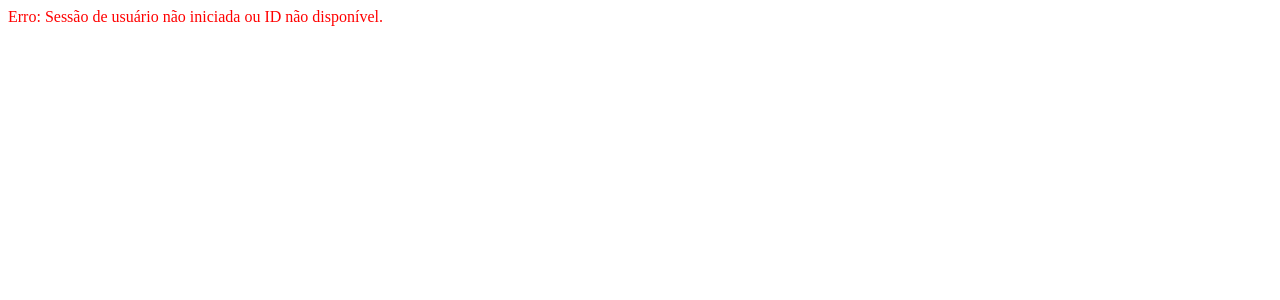
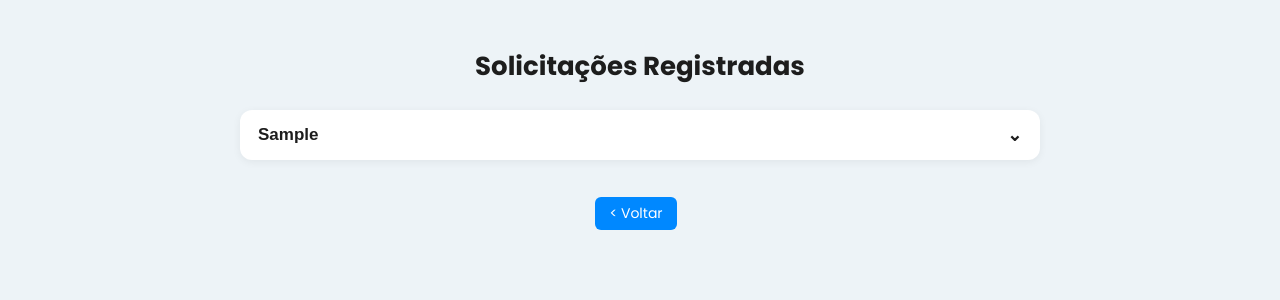
Before and after one commit to marcossrigel/Sistema_Acompanhamento, a PHP site: page /visualizar.php in a window 1280 px wide. Shown: the top 300 px of the page. Run offline with PHP 8.4, Linux system fonts and the light colour scheme; tables that the repository leaves empty or names only in its code hold one stand-in row (values such as "Sample post").

Commit message:
ainda tentando

```diff
--- a/visualizar.php
+++ b/visualizar.php
@@ -1,95 +1,224 @@
 <?php
+if (session_status() !== PHP_SESSION_ACTIVE) { session_start(); }
+require_once __DIR__ . '/config.php';
+$conn = $connLocal;
 
-if (session_status() !== PHP_SESSION_ACTIVE) { session_start(); }
+// Título fixo para esta página
+$nomeSetorPainel = "Solicitações Registradas";
 
-if (!isset($_SESSION['id_usuario'])) {
-    echo "<p style='color: red;'>Erro: Sessão de usuário não iniciada ou ID não disponível.</p>";
-    exit;
+// Consulta geral
+$sql = "SELECT id, demanda, sei, codigo, setor, responsavel,
+               data_solicitacao, data_liberacao, tempo_medio, tempo_real, data_registro
+        FROM solicitacoes
+        ORDER BY data_solicitacao DESC, id DESC";
+
+$res = $conn->query($sql);
+
+function show($v) {
+    return $v !== null && $v !== '' ? htmlspecialchars($v) : '—';
 }
-
-require_once __DIR__ . '/config.php';
-$conn->set_charset('utf8mb4');
-
-$idUsuario = $_SESSION['id_usuario'] ?? 0;
-
-$PRIMEIRO_SETOR = 'DAF - DIRETORIA DE ADMINISTRAÇÃO E FINANÇAS';
-
-$sql = "
-SELECT s.id, s.demanda, s.sei, s.codigo, s.setor, s.responsavel,
-       s.data_solicitacao, s.data_liberacao, s.tempo_medio, s.tempo_real, s.data_registro
-FROM solicitacoes s
-WHERE s.id_usuario = ?
-  AND s.setor_responsavel = ?
-  AND s.id = (
-        SELECT MIN(s2.id)
-        FROM solicitacoes s2
-        WHERE s2.id_usuario = s.id_usuario
-          AND s2.sei = s.sei
-          AND s2.codigo = s.codigo
-          AND s2.setor_responsavel = s.setor_responsavel
-  )
-ORDER BY s.data_solicitacao DESC, s.id DESC
-";
-
-$stmt = $conn->prepare($sql);
-$stmt->bind_param('is', $idUsuario, $PRIMEIRO_SETOR);
-$stmt->execute();
-$result = $stmt->get_result();
-
-function show($v) { return $v !== null && $v !== '' ? htmlspecialchars($v) : '—'; }
 ?>
 
 <!DOCTYPE html>
 <html lang="pt-BR">
 <head>
-<meta charset="UTF-8">
-<title>Solicitações</title>
-<meta name="viewport" content="width=device-width, initial-scale=1.0">
-<link rel="stylesheet" href="./assets/css/visualizar.css">
+  <meta charset="UTF-8">
+  <title><?= htmlspecialchars($nomeSetorPainel) ?></title>
+  <meta name="viewport" content="width=device-width, initial-scale=1.0">
+  <link href="https://fonts.googleapis.com/css2?family=Poppins:wght@400;600;700&display=swap" rel="stylesheet">
+  <style>
+    :root {
+      --bg: #edf3f7;
+      --card: #fff;
+      --text: #1d1d1d;
+      --muted: #6b7280;
+      --line: #e0e0e0;
+      --primary: #0a6be2;
+    }
+
+    body {
+      font-family: 'Poppins', sans-serif;
+      background: var(--bg);
+      margin: 0;
+      padding: 30px 15px;
+      color: var(--text);
+    }
+
+    .botao-minimalista {
+      background-color: #0058dbff;
+      color: white;
+      border: none;
+      padding: 6px 14px;
+      font-size: 14px;
+      border-radius: 6px;
+      cursor: pointer;
+      margin-right: 8px;
+      transition: background-color 0.2s ease;
+      font-family: 'Poppins', sans-serif;
+      text-decoration: none; /* <-- REMOVE O SUBLINHADO */
+      display: inline-block;
+    }
+    .botao-minimalista:hover {
+      background-color: #0b5ed7;
+    }
+
+    .botao-minimalista:focus {
+      outline: none;
+    }
+
+    .container {
+      max-width: 800px;
+      margin: 0 auto;
+    }
+
+    h1 {
+      text-align: center;
+      font-weight: 700;
+      font-size: 26px;
+      margin-bottom: 24px;
+      color: var(--text);
+    }
+
+    .accordion {
+      background-color: var(--card);
+      color: var(--text);
+      cursor: pointer;
+      padding: 14px 18px;
+      width: 100%;
+      border: none;
+      text-align: left;
+      font-size: 17px;
+      font-weight: 600;
+      border-radius: 12px;
+      margin-bottom: 12px;
+      box-shadow: 0 2px 8px rgba(0, 0, 0, 0.06);
+      display: flex;
+      justify-content: space-between;
+      align-items: center;
+      transition: background-color 0.2s ease;
+    }
+
+    .accordion.active {
+      background-color: #f0f4f9;
+    }
+
+    .seta {
+      font-size: 18px;
+      transition: transform 0.2s;
+    }
+
+    .accordion.active .seta {
+      transform: rotate(180deg);
+    }
+
+    .panel {
+      padding: 14px 20px;
+      display: none;
+      background-color: #fff;
+      border-radius: 0 0 12px 12px;
+      border-top: 1px solid var(--line);
+      box-shadow: inset 0 1px 2px rgba(0, 0, 0, 0.04);
+      margin-top: -10px;
+      margin-bottom: 18px;
+    }
+
+    .panel p {
+      margin: 6px 0;
+      font-size: 14px;
+      color: #333;
+      line-height: 1.4;
+    }
+
+    .panel span.rot {
+      color: var(--muted);
+      font-weight: 500;
+    }
+
+    .vazio {
+      text-align: center;
+      background: #fff;
+      padding: 20px;
+      border-radius: 10px;
+      color: var(--muted);
+      font-size: 16px;
+      border: 1px dashed var(--line);
+    }
+
+    @media (max-width: 600px) {
+      h1 {
+        font-size: 22px;
+      }
+      .accordion {
+        font-size: 15px;
+      }
+      .panel {
+        font-size: 13.5px;
+      }
+    }
+  </style>
 </head>
 <body>
 <div class="container">
-  <h1>Solicitações</h1>
+  <h1><?= htmlspecialchars($nomeSetorPainel) ?></h1>
 
-<?php if (!$result || $result->num_rows === 0): ?>
-  <div class="vazio">Nenhuma solicitação cadastrada.</div>
-<?php else: ?>
-  <div id="lista-solicitacoes">
-    <?php while ($row = $result->fetch_assoc()): ?>
+  <?php if (!$res || $res->num_rows === 0): ?>
+    <div class="vazio">Nenhuma solicitação cadastrada.</div>
+  <?php else: ?>
+    <div id="lista-solicitacoes">
+      <?php
+        $demandas_exibidas = []; // novo array de controle
+
+        while ($row = $res->fetch_assoc()):
+            $demanda = trim(mb_strtolower($row['demanda'])); // normaliza para evitar variações
+
+            if (in_array($demanda, $demandas_exibidas)) {
+                continue; // já exibido, pula
+            }
+
+            $demandas_exibidas[] = $demanda; // adiciona como exibido
+        ?>
+
         <div class="item">
-          <button class="accordion" data-id="<?php echo (int)$row['id']; ?>">
-            <span class="titulo"><?php echo show($row['demanda']); ?></span>
+          <button class="accordion" data-id="<?= (int)$row['id'] ?>">
+            <span class="titulo"><?= show($row['demanda']) ?></span>
             <span class="seta">⌄</span>
           </button>
-          <div class="panel" id="panel-<?php echo (int)$row['id']; ?>">
-            <p><span class="rot">SEI:</span> <?php echo show($row['sei']); ?> &nbsp; | &nbsp;
-               <span class="rot">Código:</span> <?php echo show($row['codigo']); ?> &nbsp; | &nbsp;
-               <span class="rot">Setor:</span> <?php echo show($row['setor']); ?></p>
+          <div class="panel" id="panel-<?= (int)$row['id'] ?>">
+            <p><span class="rot">SEI:</span> <?= show($row['sei']) ?> &nbsp; | &nbsp;
+               <span class="rot">Código:</span> <?= show($row['codigo']) ?> &nbsp; | &nbsp;
+               <span class="rot">Setor:</span> <?= show($row['setor']) ?></p>
+            <p><span class="rot">Responsável:</span> <?= show($row['responsavel']) ?></p>
+            <p><span class="rot">Data Solicitação:</span> <?= show($row['data_solicitacao']) ?> &nbsp; | &nbsp;
+               <span class="rot">Data Liberação:</span> <?= show($row['data_liberacao']) ?></p>
+            <p><span class="rot">Tempo Médio:</span> <?= show($row['tempo_medio']) ?> &nbsp; | &nbsp;
+               <span class="rot">Tempo Real (Data):</span> <?= show($row['tempo_real']) ?></p>
+            <p><span class="rot">Registrado em:</span> <?= show($row['data_registro']) ?></p>
 
-            <p><span class="rot">Responsável:</span> <?php echo show($row['responsavel']); ?></p>
+            <div style="margin: 10px 0 20px 0;">
+            <div style="margin-top: 16px;">
+              <a href="editar.php?id=<?= (int)$row['id'] ?>" class="botao-minimalista">Editar</a>
 
-            <p><span class="rot">Data Solicitação:</span> <?php echo show($row['data_solicitacao']); ?> &nbsp; | &nbsp;
-               <span class="rot">Data Liberação:</span> <?php echo show($row['data_liberacao']); ?></p>
+              <form method="post" action="excluir.php" onsubmit="return confirm('Deseja realmente excluir esta solicitação?')" style="display:inline;">
+                <input type="hidden" name="id" value="<?= (int)$row['id'] ?>">
+                <button type="submit" class="botao-minimalista">Excluir</button>
+              </form>
 
-            <p><span class="rot">Tempo Médio:</span> <?php echo show($row['tempo_medio']); ?> &nbsp; | &nbsp;
-               <span class="rot">Tempo Real (Data):</span> <?php echo show($row['tempo_real']); ?></p>
+              <a href="acompanhamento.php?id=<?= (int)$row['id'] ?>" class="botao-minimalista">Acompanhar</a>
+            </div>
 
-            <p><span class="rot">Registrado em:</span> <?php echo show($row['data_registro']); ?></p>
 
-            <div class="toolbar">
-                <button onclick="editar(<?php echo (int)$row['id']; ?>)">Editar</button>
-                <button onclick="excluir(<?php echo (int)$row['id']; ?>)">Excluir</button>
-                <button onclick="acompanhamento(<?php echo (int)$row['id']; ?>)">Acompanhamento</button>
-            </div>
           </div>
+
         </div>
+
       <?php endwhile; ?>
     </div>
   <?php endif; ?>
+    <br>
+  <div style="margin-bottom: 20px; text-align: center;">
+    <a href="home.php" class="botao-minimalista" style="background-color: #0088ff;">< Voltar</a>
+  </div>
 
-  <div class="botao-voltar">
-    <a href="home.php">&lt; Voltar</a>
-</div>
 
 </div>
 
@@ -99,21 +228,18 @@ document.querySelectorAll('.accordion').forEach(btn => {
     const id = btn.dataset.id;
     const panel = document.getElementById('panel-' + id);
     const isOpen = btn.classList.contains('active');
-
     document.querySelectorAll('.accordion').forEach(b => b.classList.remove('active'));
     document.querySelectorAll('.panel').forEach(p => p.style.display = 'none');
-
     if (!isOpen) {
       btn.classList.add('active');
       panel.style.display = 'block';
-      localStorage.setItem('solicitacaoAberta', id);
+      localStorage.setItem('solicitacaoAbertaVisualizar', id);
     } else {
-      localStorage.removeItem('solicitacaoAberta');
+      localStorage.removeItem('solicitacaoAbertaVisualizar');
     }
   });
 });
-
-const abertaId = localStorage.getItem('solicitacaoAberta');
+const abertaId = localStorage.getItem('solicitacaoAbertaVisualizar');
 if (abertaId) {
   const btn = document.querySelector(`.accordion[data-id='${abertaId}']`);
   const panel = document.getElementById(`panel-${abertaId}`);
@@ -122,26 +248,6 @@ if (abertaId) {
     panel.style.display = 'block';
   }
 }
-
-function editar(id){ window.location.href = 'editar_solicitacao.php?id=' + id; }
-function excluir(id){
-  if (!confirm('Confirma a exclusão desta solicitação?')) return;
-  document.getElementById('excluir-id').value = id;
-  document.getElementById('form-excluir').submit();
-}
-
-function acompanhamento(id){
-  window.location.href = 'acompanhamento.php?id=' + id;
-}
-
-function editar(id) {
-    window.location.href = 'editar.php?id=' + id;
-}
 </script>
 </body>
-
-<form id="form-excluir" action="excluir_solicitacao.php" method="post" style="display:none;">
-  <input type="hidden" name="id" id="excluir-id">
-</form>
-
 </html>
```
Also changed, not shown: acompanhamento.php (+5 -22 lines).
